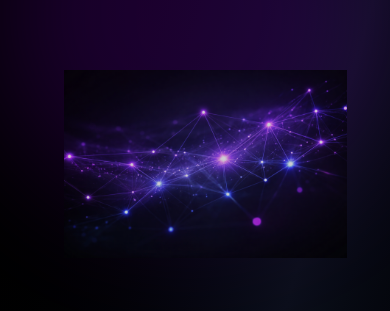
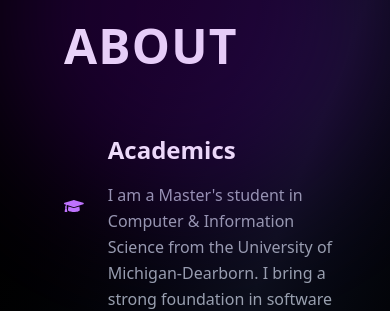
Before and after one commit to vrunda1398/vrunda-portfolio, a React (Vite) app: page /about in a window 390 px wide. Shown: the part 932-1243 px from the top of the page. Built offline with nearby package versions, Linux system fonts and the light colour scheme.

Commit message:
changed image view for mobile

```diff
--- a/src/components/About.jsx
+++ b/src/components/About.jsx
@@ -177,7 +177,7 @@ function About() {
   return (
     <section
       id="about"
-      className="relative min-h-screen bg-gradient-to-br from-black via-[#0b0f1a] to-black text-white px-16 py-32 overflow-hidden"
+      className="relative min-h-screen bg-gradient-to-br from-black via-[#0b0f1a] to-black text-white px-16 py-20 overflow-hidden"
     >
       {/* subtle glow */}
       <div className="absolute -top-32 right-0 w-[400px] h-[400px] bg-purple-700 blur-3xl opacity-20 rounded-full"></div>
@@ -185,7 +185,7 @@ function About() {
       <div className="max-w-7xl mx-auto grid md:grid-cols-2 gap-20 items-center">
 
         {/* RIGHT SIDE — TECH IMAGE */}
-      <div className="flex justify-center">
+      <div className="hidden md:flex justify-center">
         <img
           src={image}
           alt="AI Illustration"
--- a/src/components/Work.jsx
+++ b/src/components/Work.jsx
@@ -4,7 +4,7 @@ function Work() {
   return (
     <section
       id="work"
-      className="relative bg-black text-white px-16 py-32 overflow-hidden"
+      className="relative bg-black text-white px-16 py-20 overflow-hidden"
     >
       {/* subtle glow */}
       <div className="absolute -left-40 top-40 w-[400px] h-[400px] bg-purple-700 blur-3xl opacity-20 rounded-full"></div>
```
